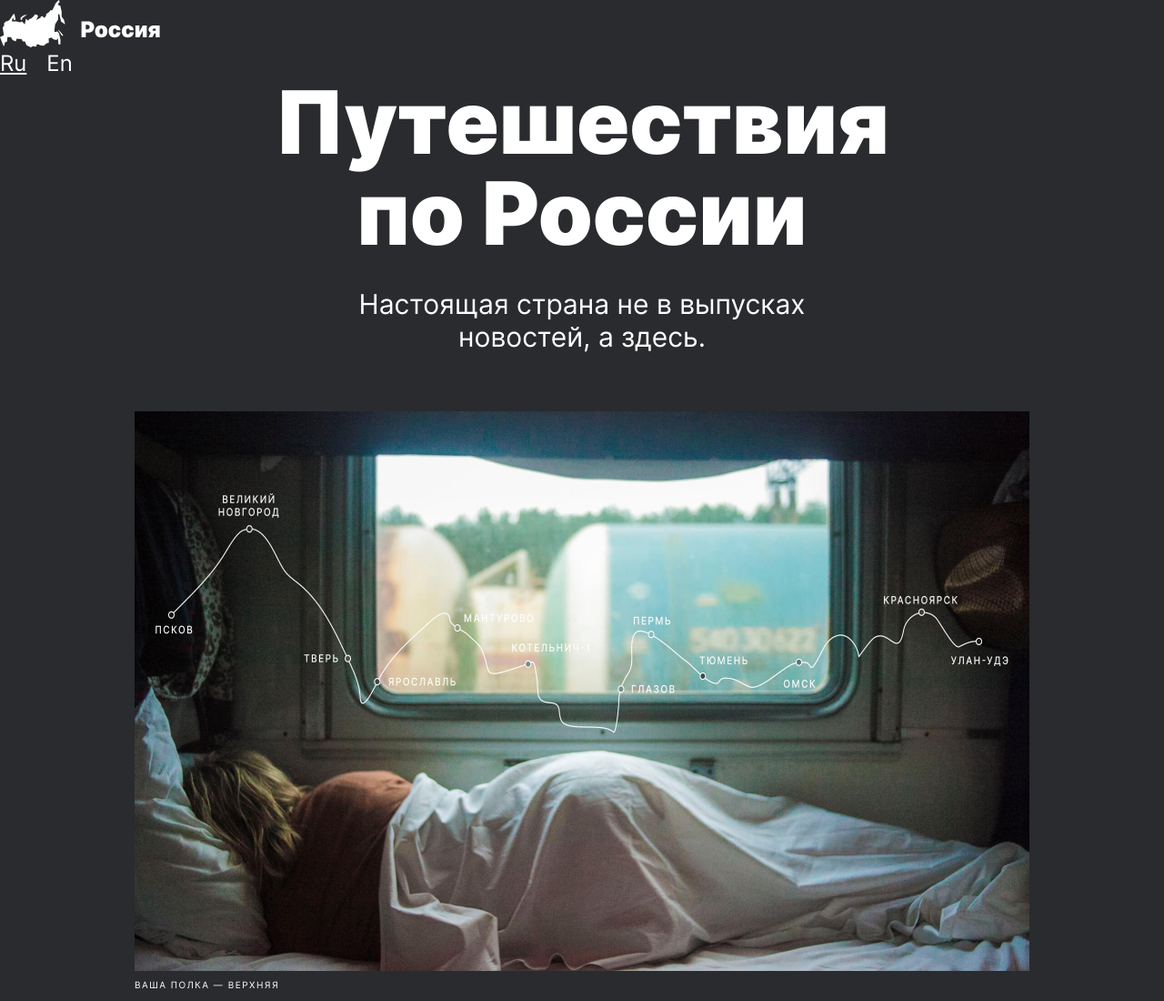
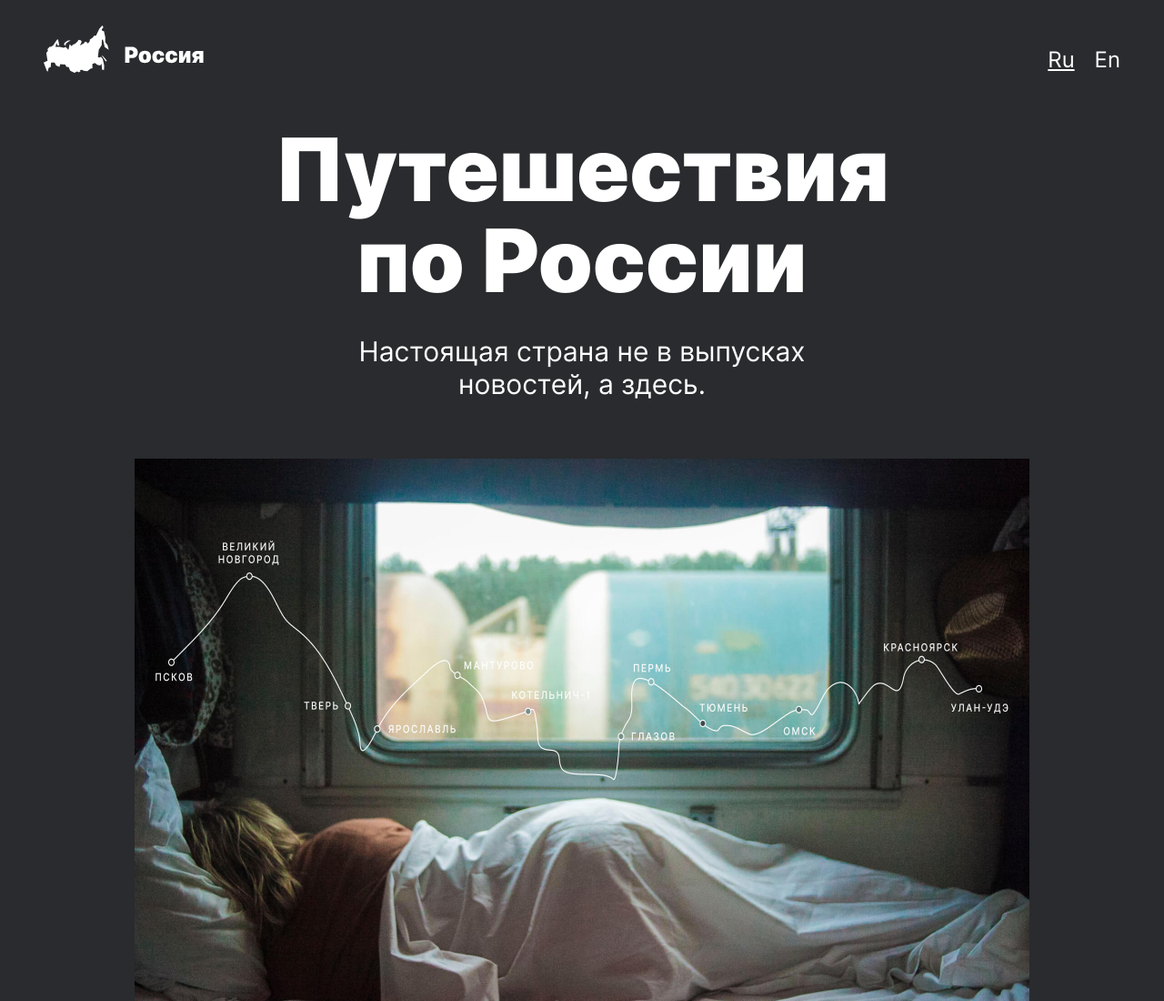
Before and after one commit to Garrett1986/russian-travel, a plain HTML site: page index.html in a window 1280 px wide. Shown: the top 1100 px of the page at 91% size. Drawn offline with Linux system fonts and the light colour scheme; files whose address does not match are found by name.

Commit message:
Pr3_36_2

```diff
--- a/pages/index.css
+++ b/pages/index.css
@@ -2,7 +2,7 @@
 @import url(../vendor/normalize.css);
 @import url(../font/fonts.css);
 @import url(../blocks/page/page.css);
-@import url(../header/header.css);
+@import url(../blocks/header/header.css);
 @import url(../blocks/header/__logo/header__logo.css);
 @import url(../blocks/header/__lang-link/header__lang-link.css);
 @import url(../blocks/header/__lang-link/_active/header__lang-link_active.css);
```
